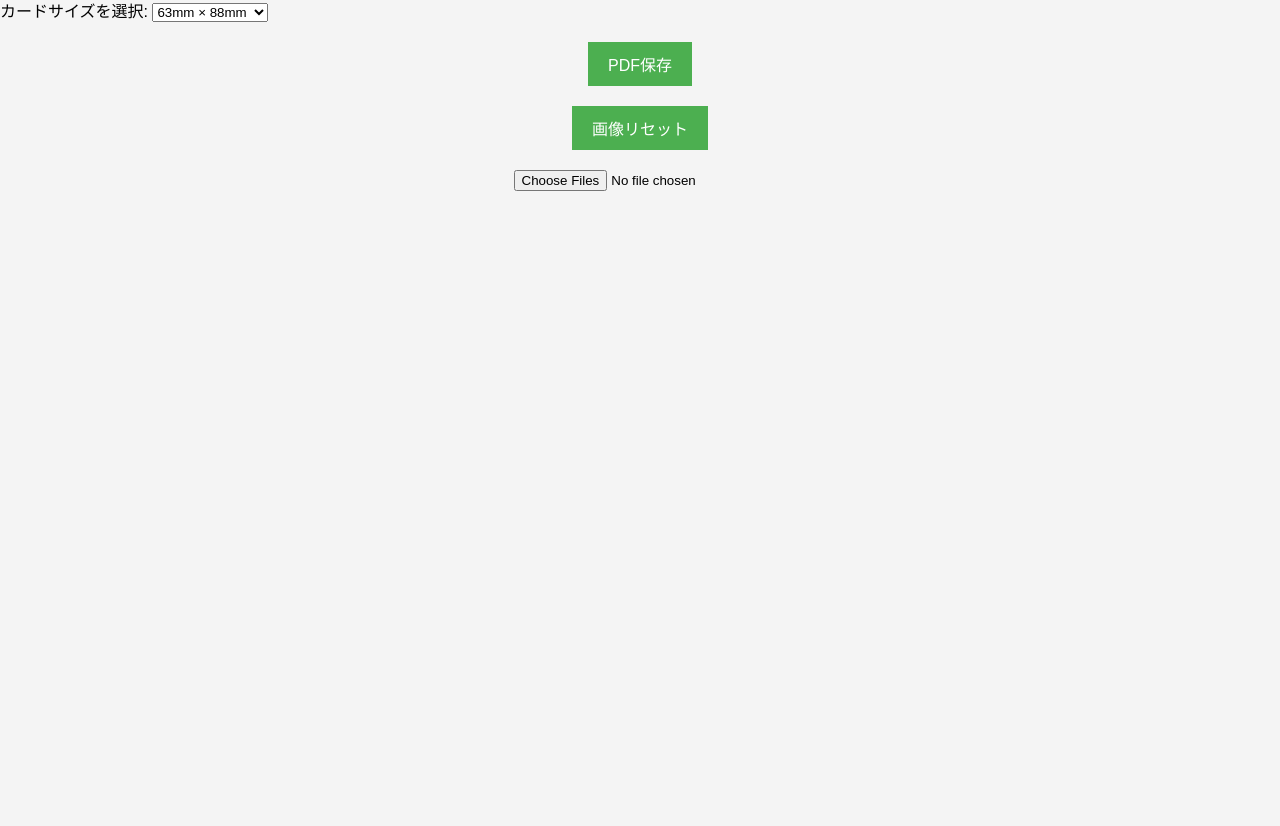
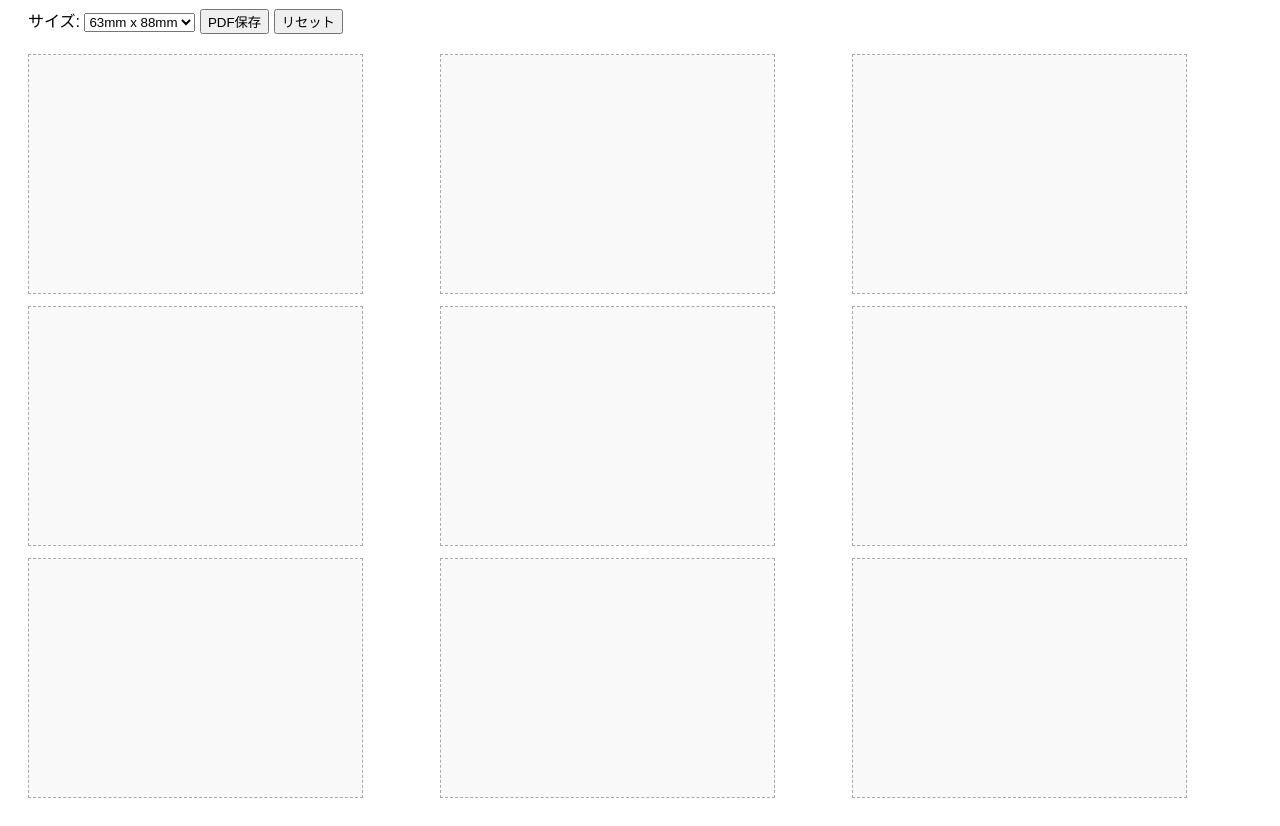
Before and after one commit to marine-1124/card-layout2, a plain HTML site: page index.html in a window 1280 px wide. Shown: the part 109-935 px from the top of the page. Before the commit the page ends 800 px from the top, so only its background shows below. Drawn offline with nearby package versions, Linux system fonts and the light colour scheme.

Commit message:
Add files via upload

```diff
--- a/index.html
+++ b/index.html
@@ -4,42 +4,141 @@
   <meta charset="UTF-8">
   <meta name="viewport" content="width=device-width, initial-scale=1.0">
   <title>カードレイアウトツール</title>
-  <link rel="stylesheet" href="style.css">
-  <!-- jsPDFライブラリ -->
-  <script src="https://cdnjs.cloudflare.com/ajax/libs/jspdf/2.5.1/jspdf.umd.min.js"></script>
+  <style>
+    body {
+      font-family: sans-serif;
+      padding: 20px;
+    }
+    #controls {
+      margin-bottom: 20px;
+    }
+    #card-grid {
+      display: grid;
+      grid-template-columns: repeat(3, 1fr);
+      gap: 12px;
+    }
+    .card-slot {
+      width: 88mm;
+      height: 63mm;
+      border: 1px dashed #aaa;
+      position: relative;
+      display: flex;
+      justify-content: center;
+      align-items: center;
+      background-color: #f9f9f9;
+    }
+    .card-slot input {
+      position: absolute;
+      top: 0;
+      left: 0;
+      width: 100%;
+      height: 100%;
+      opacity: 0;
+      cursor: pointer;
+    }
+    .card-slot img {
+      max-width: 100%;
+      max-height: 100%;
+      object-fit: contain;
+      transform: rotate(90deg);
+    }
+  </style>
 </head>
 <body>
-
   <h1>カードレイアウトツール</h1>
-
-  <!-- カード画像のグリッド配置 -->
-  <div class="card-container" id="card-container">
-    <!-- ここにカード画像が追加されます -->
+  <div id="controls">
+    <label>サイズ:
+      <select id="cardSize">
+        <option value="63x88">63mm x 88mm</option>
+        <option value="59x86">59mm x 86mm</option>
+        <option value="custom">その他</option>
+      </select>
+    </label>
+    <input type="number" id="customWidth" placeholder="幅(mm)" style="display:none;">
+    <input type="number" id="customHeight" placeholder="高さ(mm)" style="display:none;">
+    <button onclick="exportPDF()">PDF保存</button>
+    <button onclick="resetGrid()">リセット</button>
   </div>
 
-  <!-- リサイズ用ドロップダウン -->
-  <div>
-    <label for="resize-options">カードサイズを選択:</label>
-    <select id="resize-options">
-      <option value="63x88">63mm × 88mm</option>
-      <option value="59x86">59mm × 86mm</option>
-      <option value="custom">カスタムサイズ</option>
-    </select>
-    <div id="custom-size" style="display:none;">
-      幅: <input type="number" id="custom-width" placeholder="mm" /> mm
-      高さ: <input type="number" id="custom-height" placeholder="mm" /> mm
-    </div>
+  <div id="card-grid">
+    <!-- 9枚のカード枠 -->
+    <div class="card-slot"><input type="file" accept="image/*"></div>
+    <div class="card-slot"><input type="file" accept="image/*"></div>
+    <div class="card-slot"><input type="file" accept="image/*"></div>
+    <div class="card-slot"><input type="file" accept="image/*"></div>
+    <div class="card-slot"><input type="file" accept="image/*"></div>
+    <div class="card-slot"><input type="file" accept="image/*"></div>
+    <div class="card-slot"><input type="file" accept="image/*"></div>
+    <div class="card-slot"><input type="file" accept="image/*"></div>
+    <div class="card-slot"><input type="file" accept="image/*"></div>
   </div>
 
-  <!-- PDF保存ボタン -->
-  <button id="save-pdf">PDF保存</button>
+  <script src="https://cdnjs.cloudflare.com/ajax/libs/jspdf/2.5.1/jspdf.umd.min.js"></script>
+  <script>
+    document.querySelectorAll('input[type=file]').forEach(input => {
+      input.addEventListener('change', function (e) {
+        const file = e.target.files[0];
+        const slot = e.target.parentElement;
+        const reader = new FileReader();
+        reader.onload = function (event) {
+          let img = slot.querySelector('img');
+          if (!img) {
+            img = document.createElement('img');
+            slot.appendChild(img);
+          }
+          img.src = event.target.result;
+        };
+        if (file) reader.readAsDataURL(file);
+      });
+    });
 
-  <!-- 画像リセットボタン -->
-  <button id="reset-images">画像リセット</button>
+    function resetGrid() {
+      document.querySelectorAll('.card-slot').forEach(slot => {
+        slot.innerHTML = '<input type="file" accept="image/*">';
+      });
+    }
 
-  <!-- 画像アップロード用 -->
-  <input type="file" id="file-input" accept="image/jpeg, image/png" multiple />
+    function exportPDF() {
+      const { jsPDF } = window.jspdf;
+      const pdf = new jsPDF({ orientation: 'landscape', unit: 'mm', format: 'a4' });
 
-  <script src="script.js"></script>
+      const sizeOption = document.getElementById("cardSize").value;
+      let cardW = 63, cardH = 88;
+      if (sizeOption === "59x86") {
+        cardW = 59;
+        cardH = 86;
+      } else if (sizeOption === "custom") {
+        cardW = parseFloat(document.getElementById("customWidth").value) || 63;
+        cardH = parseFloat(document.getElementById("customHeight").value) || 88;
+      }
+
+      const margin = 2;
+      const grid = document.querySelectorAll('.card-slot');
+
+      grid.forEach((slot, i) => {
+        const img = slot.querySelector('img');
+        if (img) {
+          const canvas = document.createElement('canvas');
+          canvas.width = img.naturalHeight; // rotate
+          canvas.height = img.naturalWidth;
+          const ctx = canvas.getContext('2d');
+          ctx.translate(canvas.width / 2, canvas.height / 2);
+          ctx.rotate(90 * Math.PI / 180);
+          ctx.drawImage(img, -img.naturalWidth / 2, -img.naturalHeight / 2);
+          const x = (i % 3) * (cardW + margin) + 10;
+          const y = Math.floor(i / 3) * (cardH + margin) + 10;
+          pdf.addImage(canvas.toDataURL('image/png'), 'PNG', x, y, cardW, cardH);
+        }
+      });
+
+      pdf.save('cards.pdf');
+    }
+
+    document.getElementById("cardSize").addEventListener("change", e => {
+      const val = e.target.value;
+      document.getElementById("customWidth").style.display = val === 'custom' ? 'inline' : 'none';
+      document.getElementById("customHeight").style.display = val === 'custom' ? 'inline' : 'none';
+    });
+  </script>
 </body>
 </html>
```
